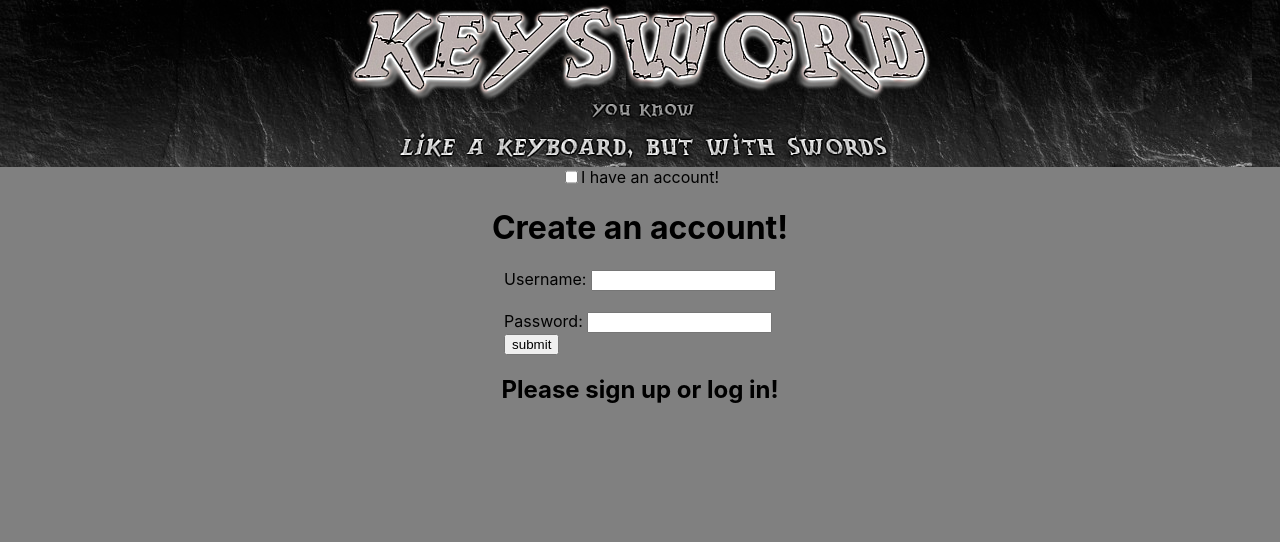
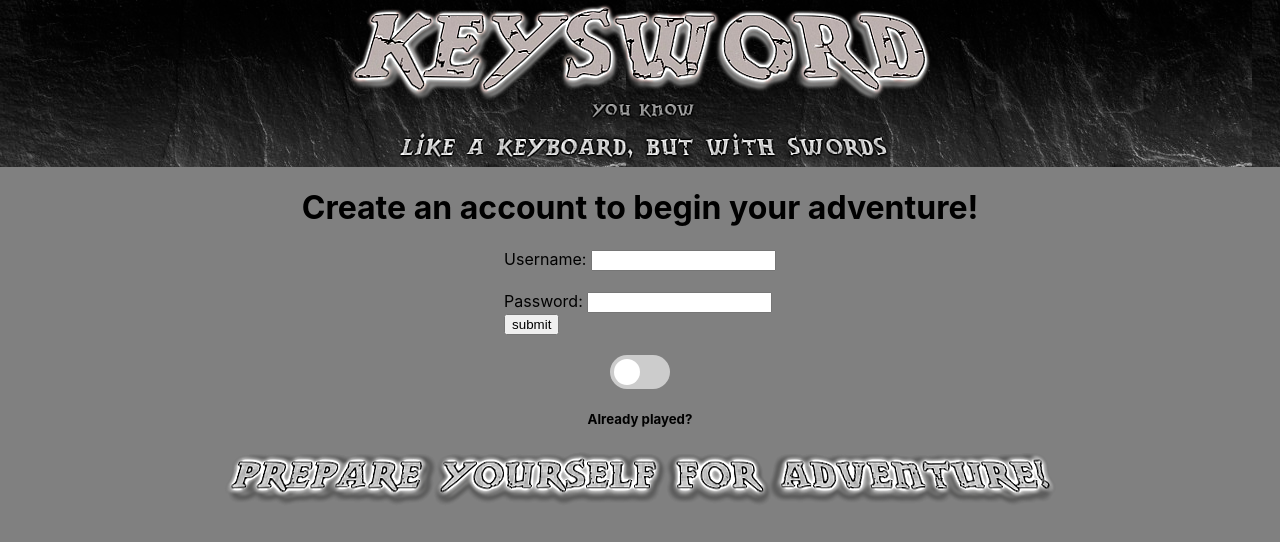
Before and after one commit to codetombomb/KeySword-frontend, a React (Create React App) app: page / in a window 1280 px wide. Shown: the top 542 px of the page. Built offline with nearby package versions, Linux system fonts and the light colour scheme; no server answers.

Commit message:
pretty toggle switch and footer logo on login

```diff
--- a/src/App.js
+++ b/src/App.js
@@ -4,7 +4,7 @@ import GameShow from "./GameShow";
 import GameFooter from "./GameFooter";
 import UserBar from "./UserBar";
 import background from "./sprites/backgrounds/stonebackground.jpg";
-import backgroundholes from "./sprites/backgrounds/stonebackgroundholes.png";
+import footerlogo from "./sprites/backgrounds/footerlogo.png";
 
 let baseURL = "http://localhost:3000/";
 class App extends Component {
@@ -115,14 +115,13 @@ class App extends Component {
             <GameFooter words={this.state.activeWords} />
           </div>
         ) : (
-          <div
-            style={{
-              display: "flex",
-              justifyContent: "center",
+          <div style={{
+                display: 'flex',
+                justifyContent: 'center',
             }}
-          >
-            <h2>Please sign up or log in!</h2>
-          </div>
+            >
+                <img src={footerlogo}></img>
+            </div>
         )}
       </div>
     );
--- a/src/UserBar.js
+++ b/src/UserBar.js
@@ -9,31 +9,31 @@ class UserBar extends Component {
 
   handleChecked() {
     this.setState({ checked: !this.state.checked });
-    this.props.refreshUsers()
+    this.props.refreshUsers();
   }
 
   createUser = (e) => {
-      e.preventDefault();
-      let username = e.target.username.value
-      let password = e.target.password.value
-      console.log(username, password);
+    e.preventDefault();
+    let username = e.target.username.value;
+    let password = e.target.password.value;
+    console.log(username, password);
     const fetchObject = {
-        method: 'POST',
-        headers: { 'Content-Type': 'application/json' },
-        body: JSON.stringify({ username: username, password: password })
+      method: "POST",
+      headers: { "Content-Type": "application/json" },
+      body: JSON.stringify({ username: username, password: password }),
     };
-    this.props.postUser(fetchObject)
+    this.props.postUser(fetchObject);
 
-    e.target.username.value = ""
-    e.target.password.value = ""
-    window.alert("You can log in now!")
+    e.target.username.value = "";
+    e.target.password.value = "";
+    window.alert("You can log in now!");
   };
 
   logInUser = (e) => {
-      e.preventDefault();
-      let username = e.target.username.value
-      let password = e.target.password.value
-      this.props.logIn(username, password)
+    e.preventDefault();
+    let username = e.target.username.value;
+    let password = e.target.password.value;
+    this.props.logIn(username, password);
   };
 
   render() {
@@ -50,7 +50,15 @@ class UserBar extends Component {
               justifyContent: "center",
             }}
           >
-            <h1>Log in, friend!</h1>
+            <h1>Welcome back! Log in with your username and password below!</h1>
+          </div>
+          <div
+            style={{
+              display: "flex",
+              justifyContent: "center",
+            }}
+          >
+            <h2>Can you beat your high score?</h2>
           </div>
 
           <div
@@ -67,13 +75,13 @@ class UserBar extends Component {
               <label>Password: </label>
               <input type="password" name="password" />
               <br></br>
-              <button >submit</button>
+              <button>submit</button>
             </form>
           </div>
         </div>
       );
     } else {
-        //else create Account
+      //else create Account
       inputBar = (
         <div>
           <div
@@ -82,7 +90,7 @@ class UserBar extends Component {
               justifyContent: "center",
             }}
           >
-            <h1>Create an account!</h1>
+            <h1>Create an account to begin your adventure!</h1>
           </div>
 
           <div
@@ -107,18 +115,38 @@ class UserBar extends Component {
     }
     return (
       <div>
+        {inputBar}
+      <br></br>
         <div
           style={{
             display: "flex",
             justifyContent: "center",
           }}
         >
-          <input type="checkbox" onChange={this.handleChecked} />
-          <label>I have an account!</label>
+          <label className="switch">
+            <input type="checkbox" onChange={this.handleChecked} />
+            {/* <label>I have an account!</label> */}
+            <div className="slider"></div>
+          </label>
         </div>
-        {inputBar}
+        <div
+        style={{
+            display: "flex",
+            justifyContent: "center",
+          }}>
+          <h5>Already played?</h5>
+          </div>
       </div>
     );
   }
 }
 export default UserBar;
+
+{/* <label className="switch">
+  <input
+    type="checkbox"
+    value={this.state.isChecked}
+    onChange={this.handleChange}
+  />
+  <div className="slider"></div>
+</label>; */}
--- a/src/index.css
+++ b/src/index.css
@@ -11,3 +11,51 @@ code {
   font-family: source-code-pro, Menlo, Monaco, Consolas, 'Courier New',
     monospace;
 }
+
+.switch {
+  position: relative;
+  display: inline-block;
+  width: 60px;
+  height: 34px;
+  outline: none;
+}
+.switch input {
+  position: absolute;
+  top: -99999px;
+  left: -99999px;
+}
+.slider {
+  position: absolute;
+  cursor: pointer;
+  top: 0;
+  left: 0;
+  right: 0;
+  bottom: 0;
+  background-color: #ccc;
+  -webkit-transition: .4s;
+  transition: .4s;
+  border-radius: 34px;
+}
+.slider:before {
+  position: absolute;
+  content: "";
+  height: 26px;
+  width: 26px;
+  left: 4px;
+  bottom: 4px;
+  background-color: white;
+  -webkit-transition: .4s;
+  transition: .4s;
+  border-radius: 50%;
+}
+input:checked + .slider {
+  background-color: #2196F3;
+}
+input:focus + .slider {
+  box-shadow: 0 0 1px #2196F3;
+}
+input:checked + .slider:before {
+  -webkit-transform: translateX(26px);
+  -ms-transform: translateX(26px);
+  transform: translateX(26px);
+}
```
Also changed, not shown: src/sprites/backgrounds/footerlogo.png (added), 1 other file (tests, documents, lock files or other folders).
